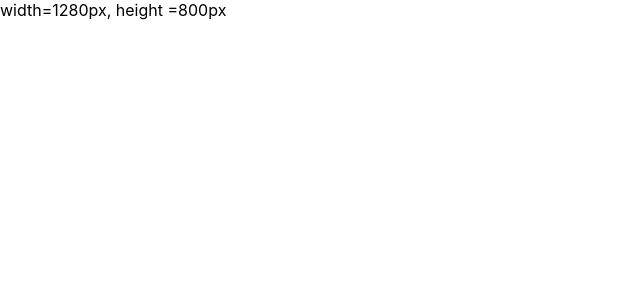
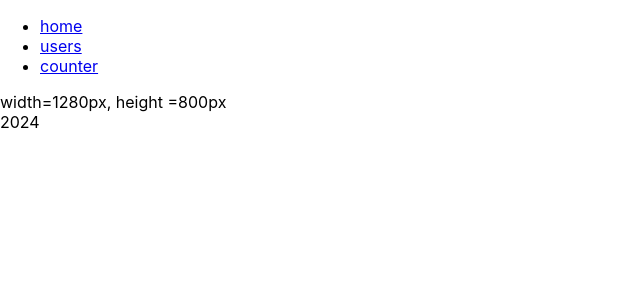
Before and after one commit to MartaPipan/react20062024, a React (Create React App) app: page / in a window 1280 px wide. Shown: the top 300 px of the page, without its empty margins (0-640 px from the left). Built offline with nearby package versions, Linux system fonts and the light colour scheme.

Commit message:
add create routing (react- router-dom; NavLink)

```diff
--- a/src/App.js
+++ b/src/App.js
@@ -1,11 +1,27 @@
-import React from "react";
 import "./App.css";
+import { BrowserRouter, Routes, Route, NavLink } from "react-router-dom";
 import WindowWork from "./components/WindowWork";
+import UsersLoader from "./components/UsersLoader";
+import CounterSection from "./components/CounterSection/index";
 
 function App() {
   return (
     <>
-      <WindowWork />
+      <BrowserRouter>
+        <nav>
+          <ul>
+            <li><NavLink to="/">home</NavLink></li>
+            <li><NavLink to="/users">users</NavLink></li>
+            <li><NavLink to="/counter">counter</NavLink></li>
+          </ul>
+        </nav>
+        <Routes>
+          <Route path="/" element={<WindowWork />}></Route>
+          <Route path="/users" element={<UsersLoader />}></Route>
+          <Route path="/counter" element={<CounterSection />}></Route>
+        </Routes>
+        <footer>2024</footer>
+      </BrowserRouter>
     </>
   );
 }
```
